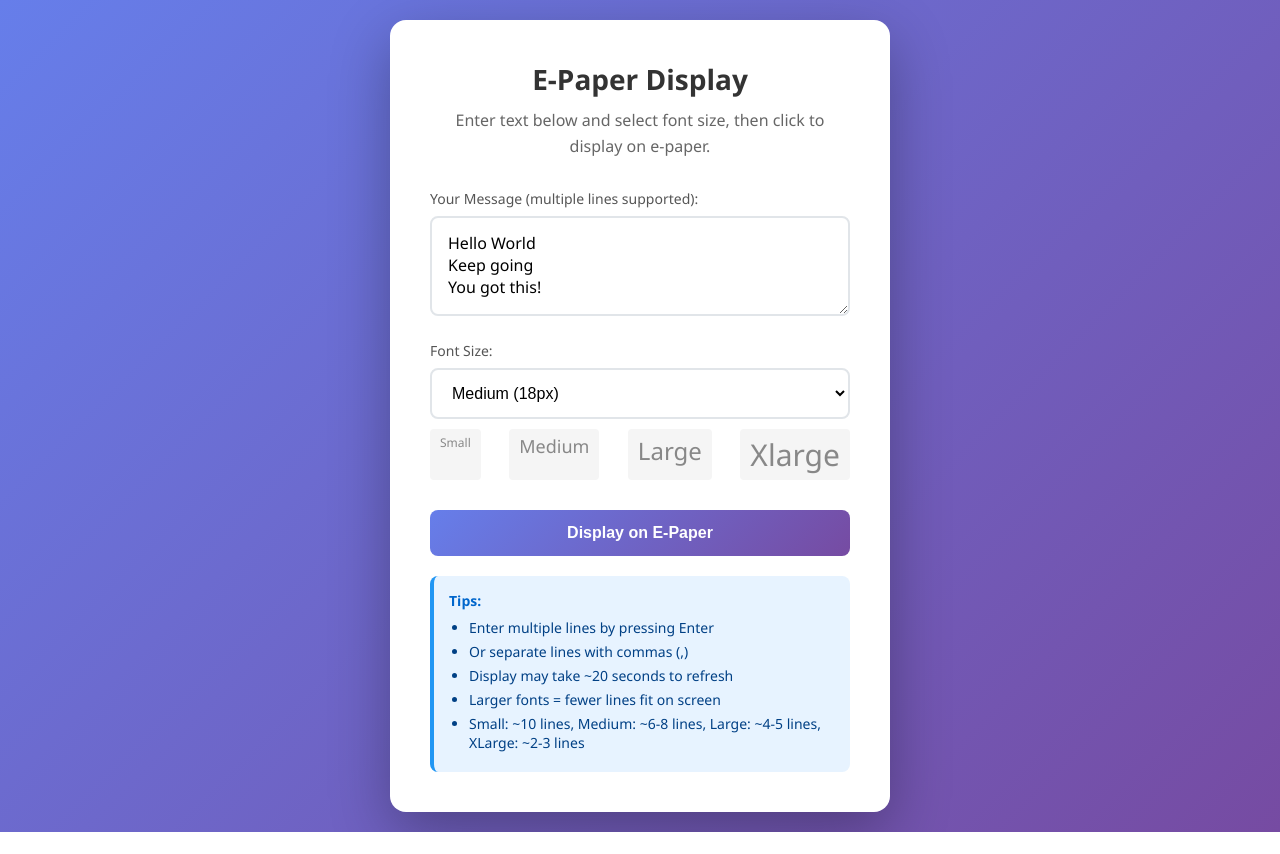
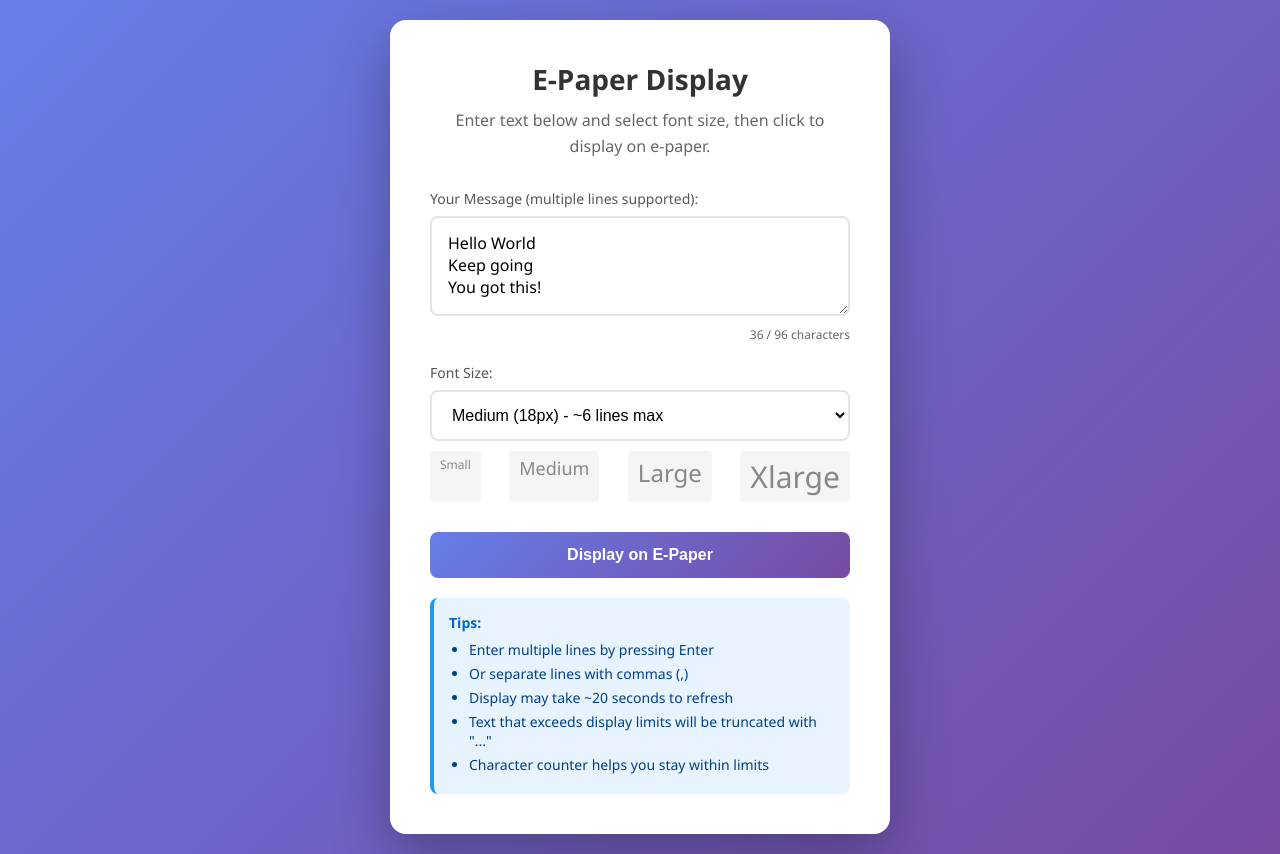
Before and after one commit to Einwegbecher/tiny-cal, a Flask app: page / in a window 1280 px wide. Before the commit the page ends 832 px from the top, so only its background shows below. Run offline with Flask 3, Linux system fonts and the light colour scheme.

Commit message:
Add text length limits to prevent overflow on e-paper display
- Added character limits based on font size and display dimensions
- Textarea now shows real-time character counter
- Lines that are too long are truncated with '...'
- Excess lines beyond display capacity are ignored
- Added visual feedback (warning/error colors) for character count
- Font size dropdown now shows max lines for each size
- Added JavaScript for real-time validation
- Improved tips to explain truncation behavior

Co-authored-by: Einwegbecher <Einwegbecher@users.noreply.github.com>

```diff
--- a/app.py
+++ b/app.py
@@ -14,14 +14,51 @@ FONT_SIZES = {
     'xlarge': 30
 }
 
+# Calculate max characters per line based on display width (200px after rotation)
+# Approximate character widths at different font sizes
+CHAR_WIDTHS = {
+    'small': 8,    # ~8px per char at 12px font
+    'medium': 11,  # ~11px per char at 18px font
+    'large': 15,   # ~15px per char at 24px font
+    'xlarge': 18   # ~18px per char at 30px font
+}
+
+# Display dimensions after rotation (200x200)
+DISPLAY_WIDTH = 200
+DISPLAY_HEIGHT = 200
+
+
+def get_max_chars_per_line(font_size_key):
+    """Calculate maximum characters that fit in one line."""
+    char_width = CHAR_WIDTHS.get(font_size_key, 12)
+    # Leave some margin (20px total: 10px left + 10px right)
+    return max(1, (DISPLAY_WIDTH - 20) // char_width)
+
+
+def get_max_lines(font_size_key):
+    """Calculate maximum lines that fit on the display."""
+    font_size = FONT_SIZES.get(font_size_key, 20)
+    line_height = font_size + 8  # padding
+    # Leave some margin (40px total: 20px top + 20px bottom)
+    return max(1, (DISPLAY_HEIGHT - 40) // line_height)
+
+
+def get_max_total_chars(font_size_key):
+    """Calculate maximum total characters (chars per line * max lines)."""
+    return get_max_chars_per_line(font_size_key) * get_max_lines(font_size_key)
+
 
 @app.route('/')
 def index():
     """Render the main page with the form."""
+    default_font = 'medium'
     return render_template('index.html',
                          printed_message=None,
                          font_sizes=FONT_SIZES,
-                         default_font='medium')
+                         default_font=default_font,
+                         max_chars_per_line={k: get_max_chars_per_line(k) for k in FONT_SIZES},
+                         max_lines={k: get_max_lines(k) for k in FONT_SIZES},
+                         max_total_chars={k: get_max_total_chars(k) for k in FONT_SIZES})
 
 
 def get_font(size_key, fallback_size=20):
@@ -39,7 +76,7 @@ def get_font(size_key, fallback_size=20):
 def display_on_epaper(message, font_size_key='medium'):
     """
     Display a message on the Waveshare e-paper display.
-    Supports multi-line text with adjustable font size.
+    Supports multi-line text with adjustable font size and automatic truncation.
     Uses the same approach as quick_test.py: creates canvas with reversed dimensions
     (height x width) for portrait design, then rotates 90 degrees for landscape display.
     """
@@ -57,6 +94,10 @@ def display_on_epaper(message, font_size_key='medium'):
         font_size = FONT_SIZES.get(font_size_key, 20)
         print(f"Using font size: {font_size}px")
 
+        # Calculate limits
+        max_chars_per_line = get_max_chars_per_line(font_size_key)
+        max_lines = get_max_lines(font_size_key)
+
         # Split message into lines (supports both newline-separated and comma-separated)
         lines = message.replace(',', '\n').split('\n')
         lines = [line.strip() for line in lines if line.strip()]
@@ -64,6 +105,16 @@ def display_on_epaper(message, font_size_key='medium'):
         # If no lines or empty, use default
         if not lines:
             lines = ["Hello World"]
+
+        # Truncate lines that are too long
+        truncated_lines = []
+        for line in lines[:max_lines]:  # Limit to max lines
+            if len(line) > max_chars_per_line:
+                truncated_lines.append(line[:max_chars_per_line] + '...')
+            else:
+                truncated_lines.append(line)
+
+        print(f"Displaying {len(truncated_lines)} lines (max {max_lines})")
 
         # Create canvas with REVERSED dimensions (Height x Width) for portrait design
         canvas = Image.new('1', (epd.height, epd.width), 255)
@@ -75,13 +126,9 @@ def display_on_epaper(message, font_size_key='medium'):
         # Draw each line on the portrait canvas
         y_position = 20  # Start a bit higher for larger fonts
 
-        for line in lines:
+        for line in truncated_lines:
             draw.text((10, y_position), line, font=system_font, fill=0)
             y_position += line_height
-            # Stop if we're running out of vertical space
-            if y_position > epd.width - 30:
-                print(f"Warning: Not enough space for all lines. Displaying first {lines.index(line) + 1} lines.")
-                break
 
         # Rotate the canvas 90 degrees to fit the landscape hardware screen
         rotated_canvas = canvas.rotate(90, expand=True)
@@ -115,7 +162,10 @@ def print_message():
     return render_template('index.html',
                          printed_message=message,
                          font_sizes=FONT_SIZES,
-                         default_font=font_size)
+                         default_font=font_size,
+                         max_chars_per_line={k: get_max_chars_per_line(k) for k in FONT_SIZES},
+                         max_lines={k: get_max_lines(k) for k in FONT_SIZES},
+                         max_total_chars={k: get_max_total_chars(k) for k in FONT_SIZES})
 
 
 if __name__ == '__main__':
--- a/templates/index.html
+++ b/templates/index.html
@@ -75,6 +75,14 @@
             border-color: #667eea;
         }
 
+        textarea.warning {
+            border-color: #ffc107;
+        }
+
+        textarea.error {
+            border-color: #dc3545;
+        }
+
         select {
             width: 100%;
             padding: 14px 16px;
@@ -114,6 +122,13 @@
             transform: translateY(0);
         }
 
+        button:disabled {
+            background: #ccc;
+            cursor: not-allowed;
+            transform: none;
+            box-shadow: none;
+        }
+
         .message {
             margin-top: 25px;
             padding: 15px;
@@ -127,6 +142,13 @@
             background: #d4edda;
             color: #155724;
             border: 1px solid #c3e6cb;
+            display: block;
+        }
+
+        .message.warning {
+            background: #fff3cd;
+            color: #856404;
+            border: 1px solid #ffeeba;
             display: block;
         }
 
@@ -171,6 +193,8 @@
             margin-top: 10px;
             font-size: 12px;
             color: #888;
+            flex-wrap: wrap;
+            gap: 5px;
         }
 
         .font-option {
@@ -179,6 +203,21 @@
             border-radius: 4px;
             font-size: 12px;
         }
+
+        .char-counter {
+            text-align: right;
+            font-size: 12px;
+            color: #666;
+            margin-top: 5px;
+        }
+
+        .char-counter.warning {
+            color: #ffc107;
+        }
+
+        .char-counter.error {
+            color: #dc3545;
+        }
     </style>
 </head>
 <body>
@@ -186,19 +225,27 @@
         <h1>E-Paper Display</h1>
         <p class="description">Enter text below and select font size, then click to display on e-paper.</p>
 
-        <form action="/print" method="POST">
+        <form action="/print" method="POST" id="displayForm">
             <div class="form-group">
                 <label for="message">Your Message (multiple lines supported):</label>
-                <textarea id="message" name="message" placeholder="Enter text to display...&#10;Line 1&#10;Line 2&#10;Line 3" required>Hello World
+                <textarea id="message" name="message" placeholder="Enter text to display..." required oninput="updateCharCounter()">Hello World
 Keep going
 You got this!</textarea>
+                <div class="char-counter" id="charCounter">
+                    <span id="charCount">0</span> / <span id="maxChars">0</span> characters
+                </div>
             </div>
 
             <div class="form-group">
                 <label for="font_size">Font Size:</label>
-                <select id="font_size" name="font_size">
+                <select id="font_size" name="font_size" onchange="updateCharCounter()">
                     {% for size_key, size_value in font_sizes.items() %}
-                    <option value="{{ size_key }}" {% if size_key == default_font %}selected{% endif %}>{{ size_key|capitalize }} ({{ size_value }}px)</option>
+                    <option value="{{ size_key }}" {% if size_key == default_font %}selected{% endif %}
+                            data-max-chars="{{ max_total_chars[size_key] }}"
+                            data-max-lines="{{ max_lines[size_key] }}"
+                            data-chars-per-line="{{ max_chars_per_line[size_key] }}">
+                        {{ size_key|capitalize }} ({{ size_value }}px) - ~{{ max_lines[size_key] }} lines max
+                    </option>
                     {% endfor %}
                 </select>
                 <div class="font-preview">
@@ -208,7 +255,7 @@ You got this!</textarea>
                 </div>
             </div>
 
-            <button type="submit">Display on E-Paper</button>
+            <button type="submit" id="submitBtn">Display on E-Paper</button>
         </form>
 
         {% if printed_message %}
@@ -223,10 +270,58 @@ You got this!</textarea>
                 <li>Enter multiple lines by pressing Enter</li>
                 <li>Or separate lines with commas (,)</li>
                 <li>Display may take ~20 seconds to refresh</li>
-                <li>Larger fonts = fewer lines fit on screen</li>
-                <li>Small: ~10 lines, Medium: ~6-8 lines, Large: ~4-5 lines, XLarge: ~2-3 lines</li>
+                <li>Text that exceeds display limits will be truncated with "..."</li>
+                <li>Character counter helps you stay within limits</li>
             </ul>
         </div>
     </div>
+
+    <script>
+        // Get the selected font size's limits
+        function getCurrentLimits() {
+            const select = document.getElementById('font_size');
+            const selectedOption = select.options[select.selectedIndex];
+            return {
+                maxChars: parseInt(selectedOption.dataset.maxChars) || 200,
+                maxLines: parseInt(selectedOption.dataset.maxLines) || 8,
+                charsPerLine: parseInt(selectedOption.dataset.charsPerLine) || 20
+            };
+        }
+
+        // Update character counter
+        function updateCharCounter() {
+            const textarea = document.getElementById('message');
+            const counter = document.getElementById('charCounter');
+            const charCount = document.getElementById('charCount');
+            const maxCharsSpan = document.getElementById('maxChars');
+            const submitBtn = document.getElementById('submitBtn');
+
+            const limits = getCurrentLimits();
+            const text = textarea.value;
+            const charCountValue = text.length;
+            const maxChars = limits.maxChars;
+
+            charCount.textContent = charCountValue;
+            maxCharsSpan.textContent = maxChars;
+
+            // Update counter color based on usage
+            counter.className = 'char-counter';
+            if (charCountValue > maxChars * 0.8) {
+                counter.classList.add('warning');
+            }
+            if (charCountValue > maxChars) {
+                counter.classList.remove('warning');
+                counter.classList.add('error');
+            }
+
+            // Optionally disable submit button if over limit
+            // submitBtn.disabled = charCountValue > maxChars;
+        }
+
+        // Initialize counter on page load
+        document.addEventListener('DOMContentLoaded', function() {
+            updateCharCounter();
+        });
+    </script>
 </body>
 </html>
```
